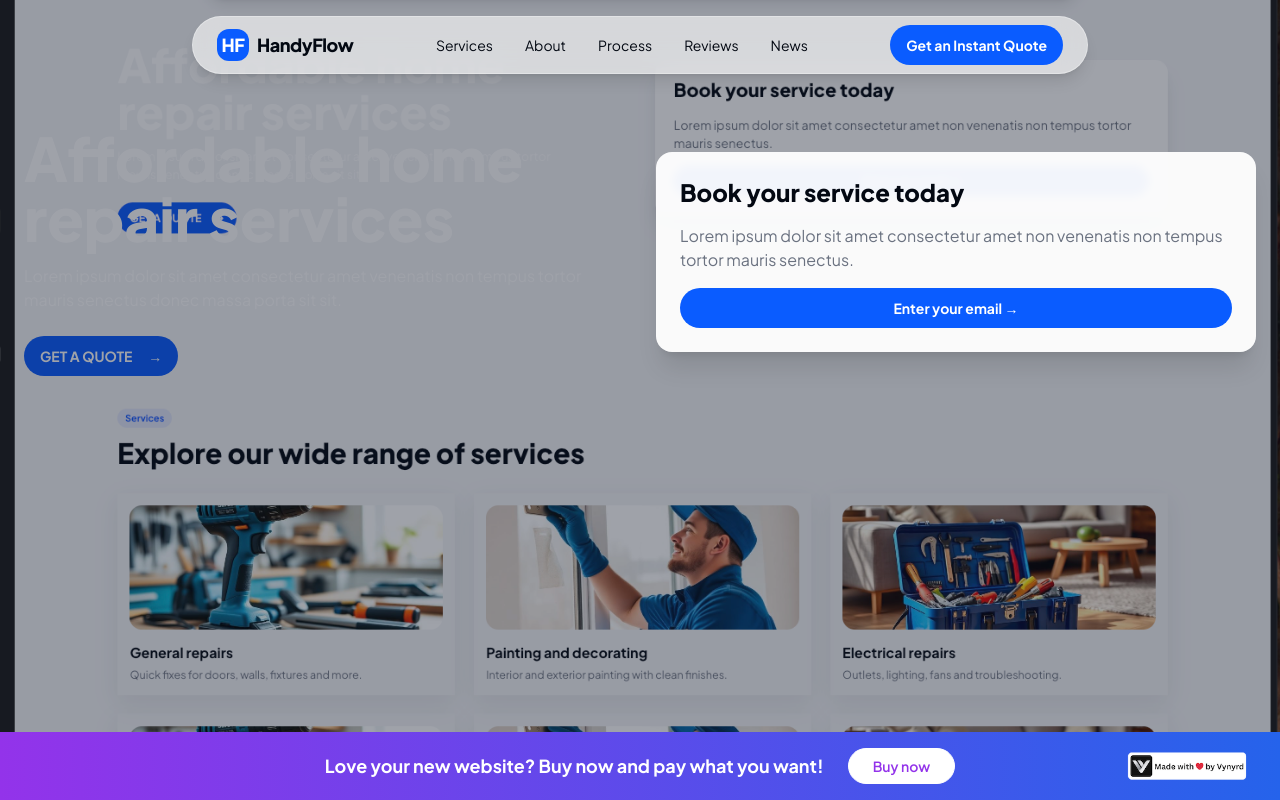
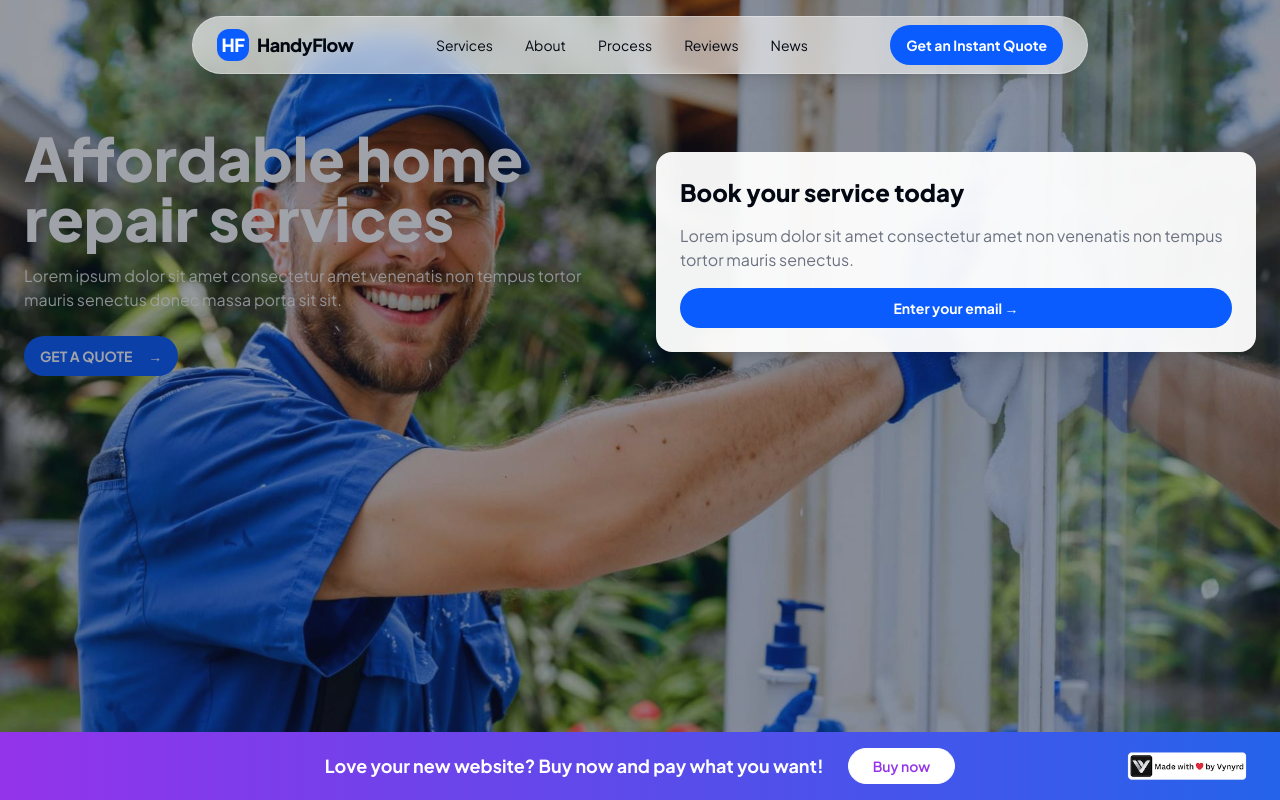
Before and after one commit to Jasparks6/flow-rebuild-magic, a React (Vite) app: page / in a window 1280 px wide. Shown: the top 800 px of the page. Built offline with nearby package versions, Linux system fonts and the light colour scheme.

Commit message:
Fix hero image display
Use the provided image as the hero image.

```diff
--- a/src/components/site/Hero.tsx
+++ b/src/components/site/Hero.tsx
@@ -6,7 +6,7 @@ const Hero = () => {
 
   return (
     <section className="relative overflow-hidden" style={{
-      backgroundImage: `url('/lovable-uploads/9b468197-a056-452e-a74a-77014da61843.png')`,
+      backgroundImage: `url('/lovable-uploads/a3d114a1-6da7-445b-958e-1a4c0b715c6d.png')`,
       backgroundSize: 'cover',
       backgroundPosition: 'center',
       minHeight: '100vh'
```
Also changed, not shown: public/lovable-uploads/a3d114a1-6da7-445b-958e-1a4c0b715c6d.png (added).
